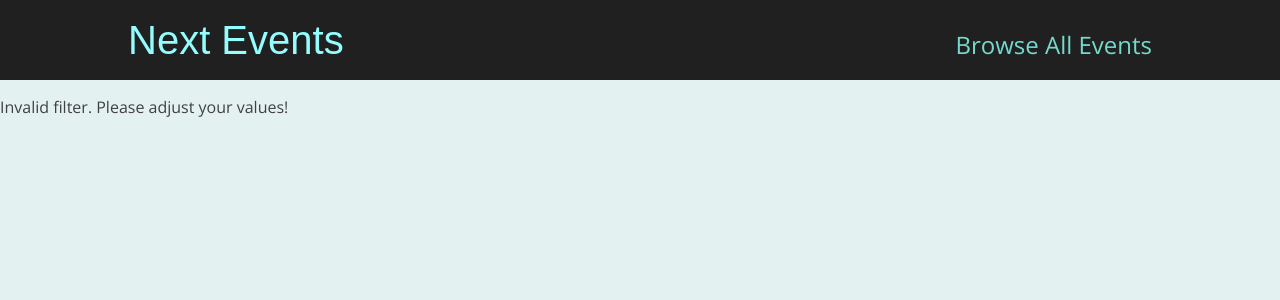
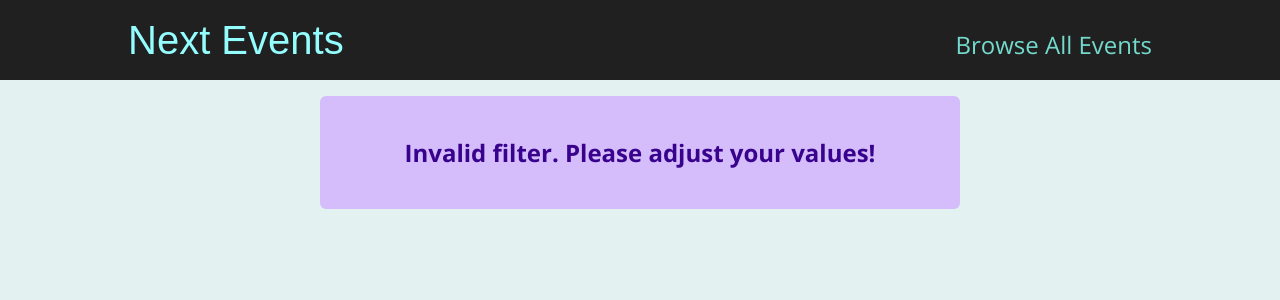
Before and after one commit to ThusharaSamaraweera/Events-app, a Next.js app: page /events/e1 in a window 1280 px wide. Shown: the top 300 px of the page. Built offline with nearby package versions, Linux system fonts and the light colour scheme.

Commit message:
add error alert

```diff
--- /dev/null
+++ b/components/ui/error-alert.js
@@ -0,0 +1,7 @@
+import classes from './error-alert.module.css';
+
+function ErrorAlert(props) {
+  return <div className={classes.alert}>{props.children}</div>;
+}
+
+export default ErrorAlert;
--- /dev/null
+++ b/components/ui/error-alert.module.css
@@ -0,0 +1,12 @@
+.alert {
+  margin: 1rem auto;
+  padding: 1rem 2rem;
+  width: 90%;
+  max-width: 40rem;
+  background-color: #d5bdfc;
+  color: #38028d;
+  font-weight: bold;
+  font-size: 1.5rem;
+  text-align: center;
+  border-radius: 6px;
+}
--- a/pages/events/[...slug].js
+++ b/pages/events/[...slug].js
@@ -1,5 +1,7 @@
 import EventList from "@/components/events/event-list";
 import ResultsTitle from "@/components/events/results-title";
+import Button from "@/components/ui/button";
+import ErrorAlert from "@/components/ui/error-alert";
 import { getFilteredEvents } from "@/service";
 import { useRouter } from "next/router";
 
@@ -18,7 +20,11 @@
   const numMonth = +filteredMonth;
 
   if (isNaN(numYear) || isNaN(numMonth) || numYear > 2030 || numYear < 2021 || numMonth < 1 || numMonth > 12) {
-    return <p>Invalid filter. Please adjust your values!</p>;
+    return (
+      <ErrorAlert>
+        <p>Invalid filter. Please adjust your values!</p>
+      </ErrorAlert>
+    );
   }
 
   const events = getFilteredEvents({
@@ -27,14 +33,23 @@
   });
 
   if (!events || events.length === 0) {
-    return <p>No events found for the chosen filter!</p>;
+    return (
+      <>
+        <div className="center">
+          <ErrorAlert>
+            <p>No events found for the chosen filter!</p>
+          </ErrorAlert>
+          <Button link="/events">Show All Events</Button>
+        </div>
+      </>
+    );
   }
 
   const date = new Date(numYear, numMonth - 1);
 
   return (
     <>
-    <ResultsTitle date={date}/>
+      <ResultsTitle date={date} />
       <EventList events={events} />
     </>
   );
```
Also changed, not shown: pages/events/[eventId].js (+9 -0 lines).
